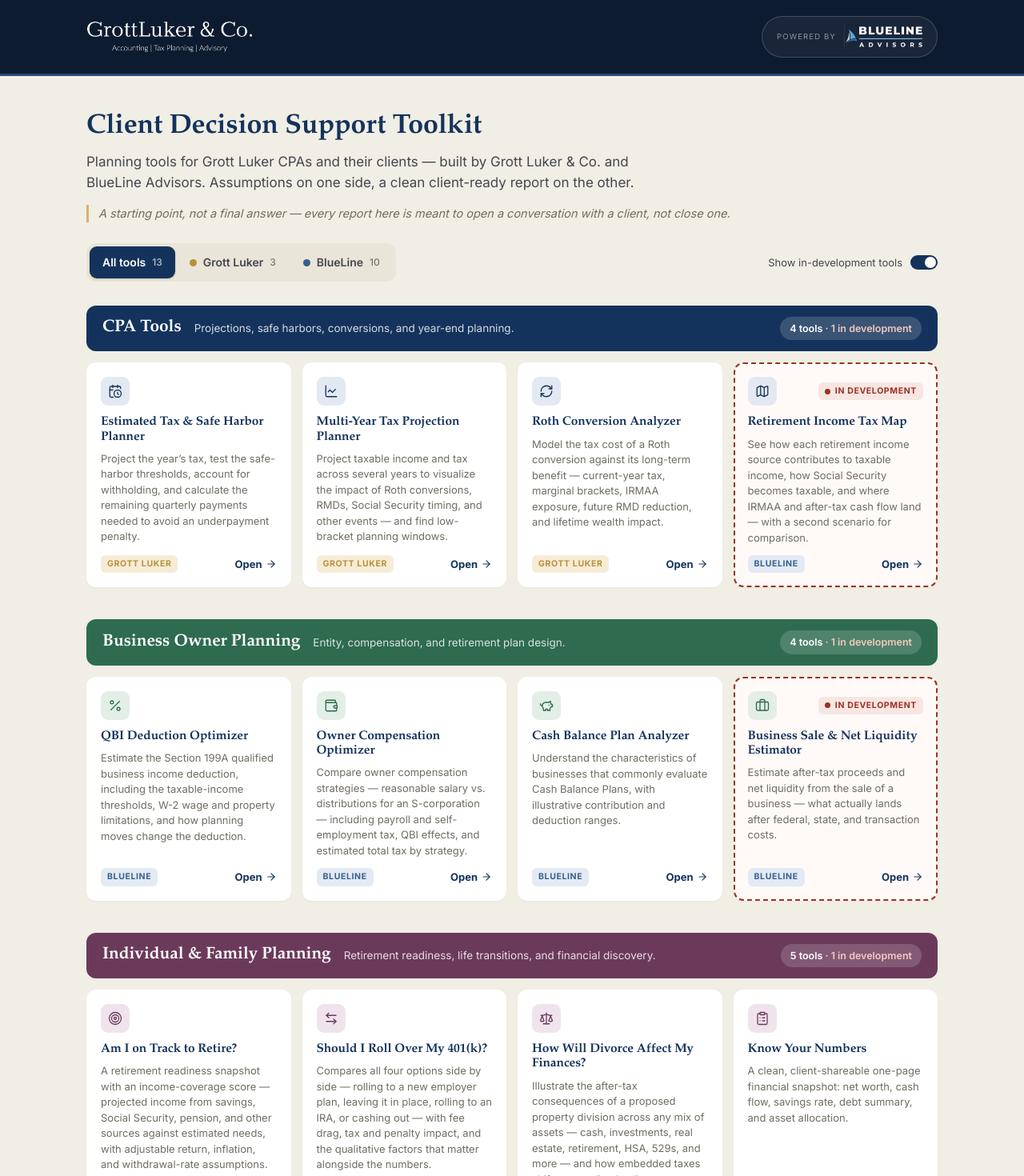
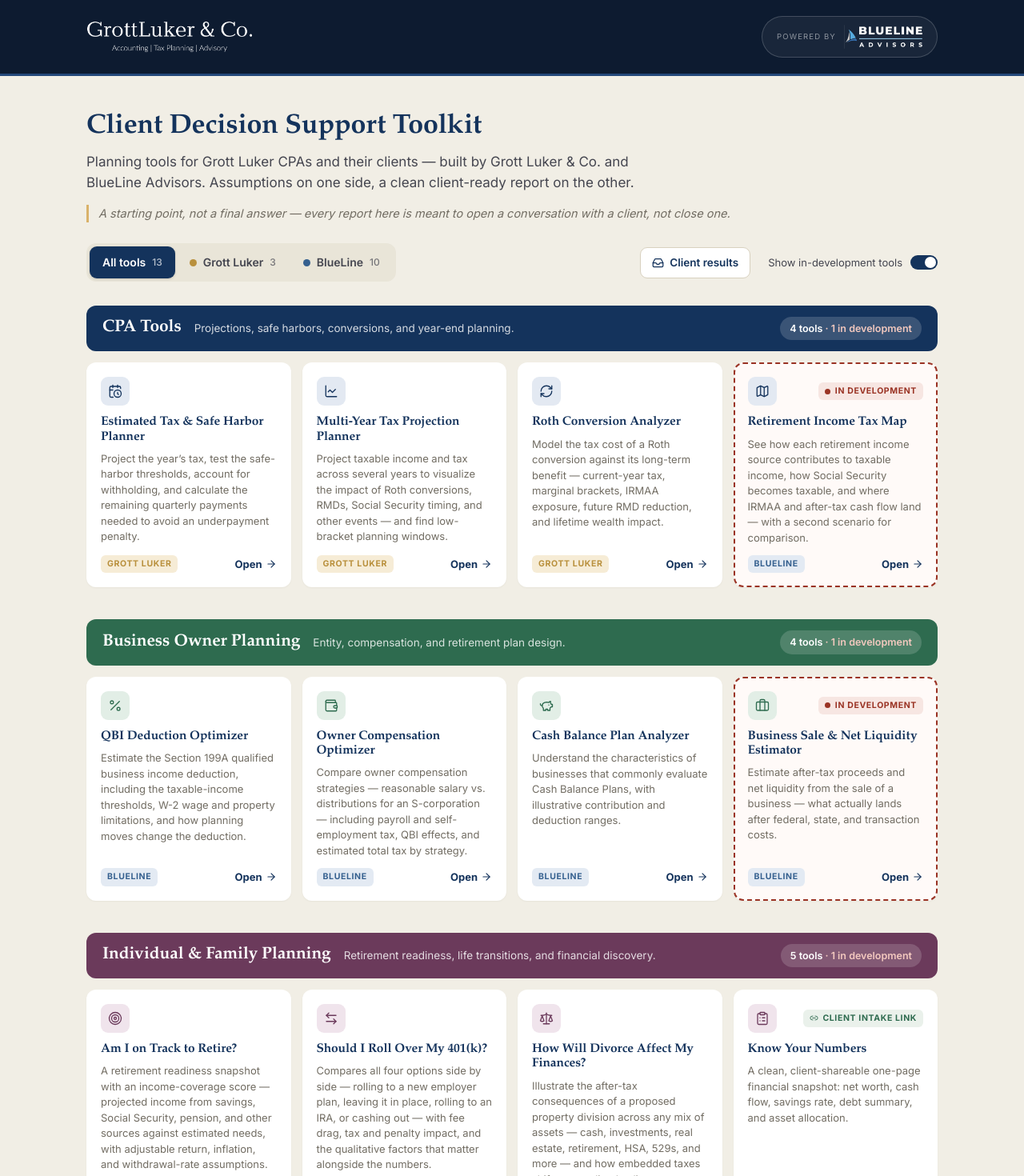
Before and after one commit to franksabin/Grott-Luker, a React (Vite) app: page / in a window 1280 px wide. Shown: the top 1470 px of the page at 80% size. Built offline with nearby package versions, Linux system fonts and the light colour scheme.

Commit message:
Dashboard: 'Client intake link' chip on Know Your Numbers; restore Client results link
Co-Authored-By: Claude Fable 5.1 <noreply@anthropic.com>

```diff
--- a/src/index.css
+++ b/src/index.css
@@ -1967,3 +1967,17 @@ button.backlink {
 }
 .about-link { display: inline-block; margin-top: 18px; font-weight: 600; font-size: 13.5px; color: var(--navy-600); }
 .dash .disclosure-box { margin-top: 24px; }
+
+/* Dashboard: client-intake flag + results link */
+.tcard-flags { display: inline-flex; gap: 6px; align-items: center; }
+.share-chip {
+  display: inline-flex; align-items: center; gap: 5px; font-size: 10.5px; font-weight: 700;
+  letter-spacing: 0.06em; text-transform: uppercase; padding: 3px 8px; border-radius: 6px; white-space: nowrap;
+  color: var(--positive); background: var(--good-bg);
+}
+.dash-bar-right { display: inline-flex; align-items: center; gap: 22px; flex-wrap: wrap; }
+.results-link {
+  display: inline-flex; align-items: center; gap: 7px; font-size: 13.5px; font-weight: 600;
+  color: var(--navy); padding: 8px 14px; border-radius: 9px; border: 1.5px solid var(--border-strong); background: #fff;
+}
+.results-link:hover { text-decoration: none; border-color: var(--navy-500); }
--- a/src/pages/Dashboard.jsx
+++ b/src/pages/Dashboard.jsx
@@ -1,6 +1,6 @@
 import { useEffect, useMemo, useState } from 'react'
 import { Link } from 'react-router-dom'
-import { ArrowRight, Mail, Phone } from 'lucide-react'
+import { ArrowRight, Mail, Phone, Inbox, Link2 } from 'lucide-react'
 import { GROUPS, GROUP_ORDER, OWNERS, TOOLS } from '../lib/tools.js'
 
 const DEV_KEY = 'gl-show-dev-tools'
@@ -27,7 +27,14 @@ function ToolCard({ tool }) {
         <span className="tcard-icon">
           <Icon size={18} strokeWidth={1.75} />
         </span>
-        {testing ? <span className="status-chip">In development</span> : null}
+        <span className="tcard-flags">
+          {tool.shareable ? (
+            <span className="share-chip" title="Has a client-facing intake form; results arrive in Client results">
+              <Link2 size={11} /> Client intake link
+            </span>
+          ) : null}
+          {testing ? <span className="status-chip">In development</span> : null}
+        </span>
       </div>
       <h3>{tool.title}</h3>
       <p>{tool.description}</p>
@@ -122,7 +129,11 @@ export default function Dashboard() {
             </button>
           ))}
         </div>
-        <label className="dev-toggle">
+        <div className="dash-bar-right">
+          <Link to="/client-results" className="results-link">
+            <Inbox size={15} /> Client results
+          </Link>
+          <label className="dev-toggle">
           <span>Show in-development tools</span>
           <input
             type="checkbox"
@@ -130,7 +141,8 @@ export default function Dashboard() {
             onChange={(e) => setShowDev(e.target.checked)}
           />
           <i />
-        </label>
+          </label>
+        </div>
       </div>
 
       {GROUP_ORDER.map((gid) => {
```
